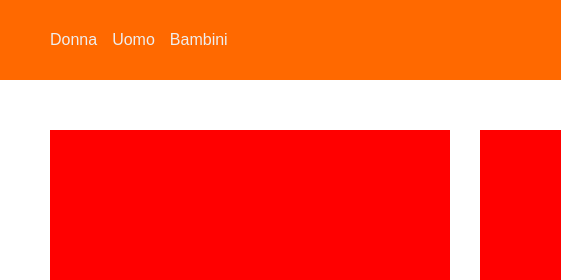
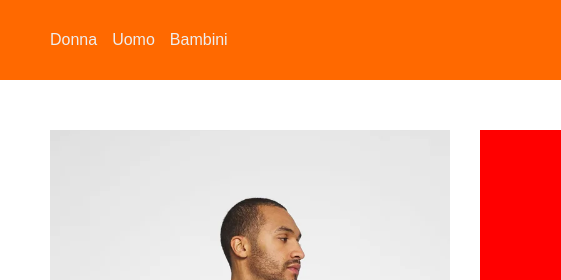
Before and after one commit to emazupp/html-css-boolando, a plain HTML site: page index.html in a window 1280 px wide. Shown: the top 280 px of the page, 0-561 px from the left. Drawn offline with Linux system fonts and the light colour scheme.

Commit message:
start editing first card layout

```diff
--- a/css/style.css
+++ b/css/style.css
@@ -86,8 +86,14 @@ li > a {
 .card-container > .card {
   flex: 0 0 400px;
   /* debug */
-  height: 500px;
+  height: 550px;
   background-color: red;
 }
 
+.card > .card-image > img {
+  width: 400px;
+  height: 550px;
+  object-fit: cover;
+}
+
 /* FOOTER */
--- a/index.html
+++ b/index.html
@@ -41,7 +41,7 @@
     <main>
       <div class="card-container container">
         <div class="card">
-          <div class="card-image"><img src="" alt="" /></div>
+          <div class="card-image"><img src="./img/1.webp" alt="image" /></div>
           <div class="card-description"></div>
         </div>
         <div class="card"></div>
```
